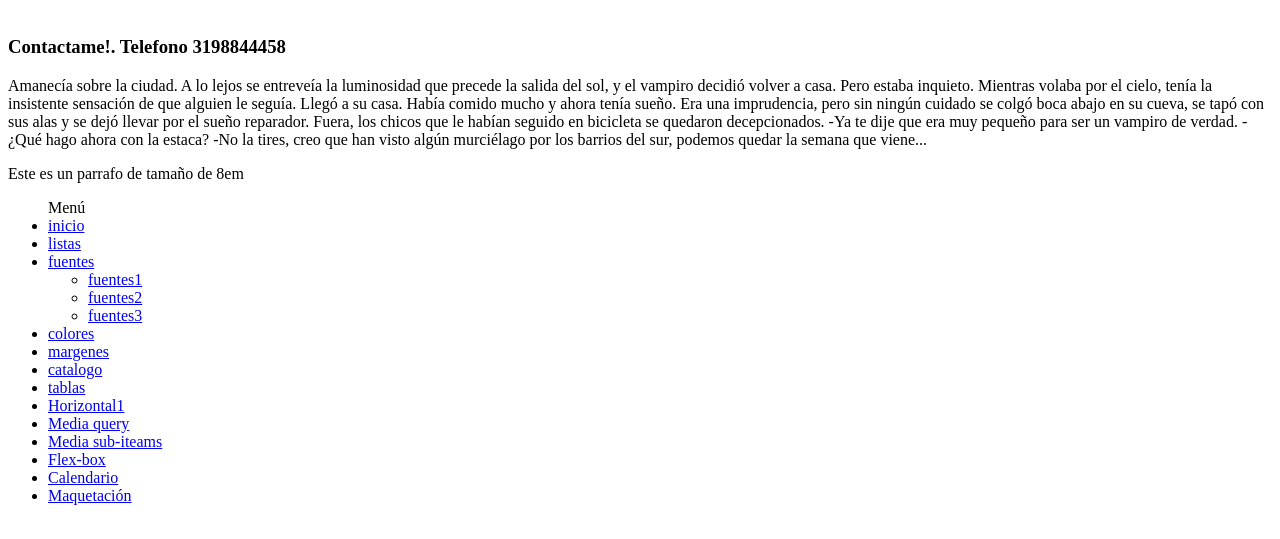
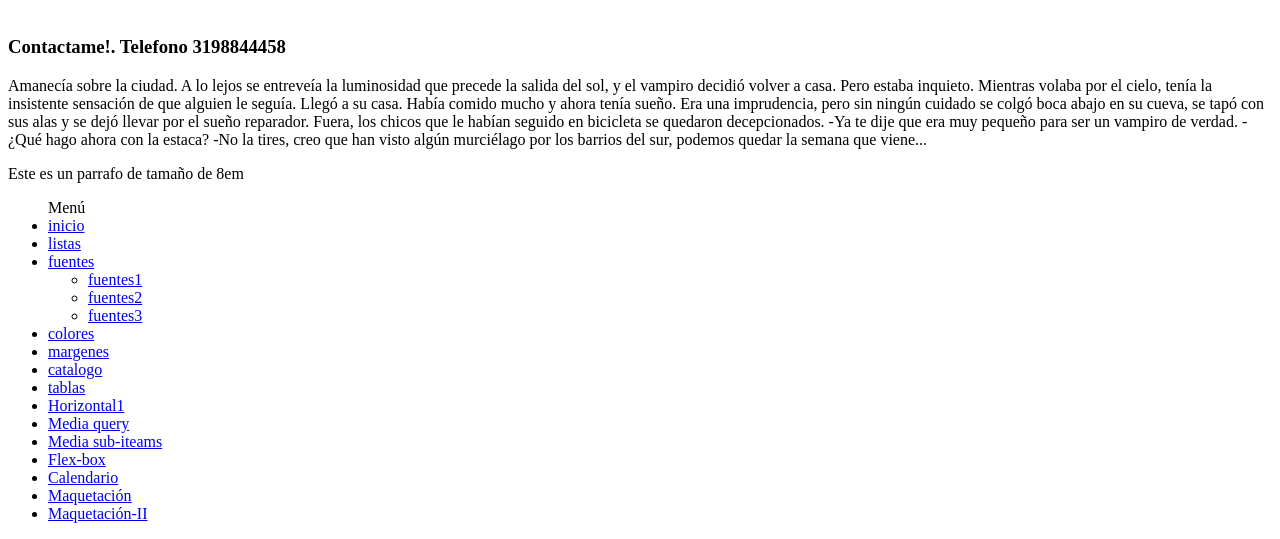
Before and after one commit to InugamiCrow/crow, a plain HTML site: page index.html in a window 1280 px wide. Shown: the part 298-837 px from the top of the page. Drawn offline with Linux system fonts and the light colour scheme.

```diff
--- a/index.html
+++ b/index.html
@@ -41,6 +41,7 @@
         <li><a href="flexbox.html">Flex-box</a></li>
         <li><a href="calendario.html">Calendario</a></li>
         <li><a href="maquetacion.html">Maquetación</a></li>
+        <li><a href="maquetacion-2.html">Maquetación-II</a></li>
 </ul>
 </body>
 </html>
```
